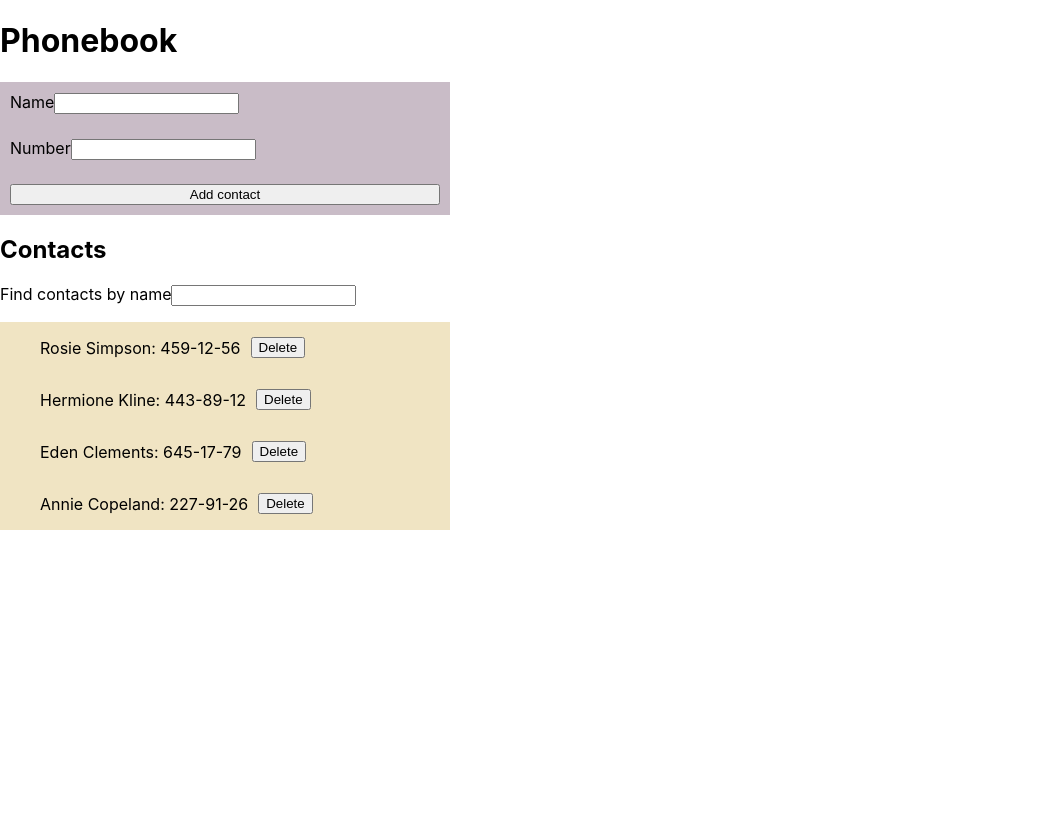
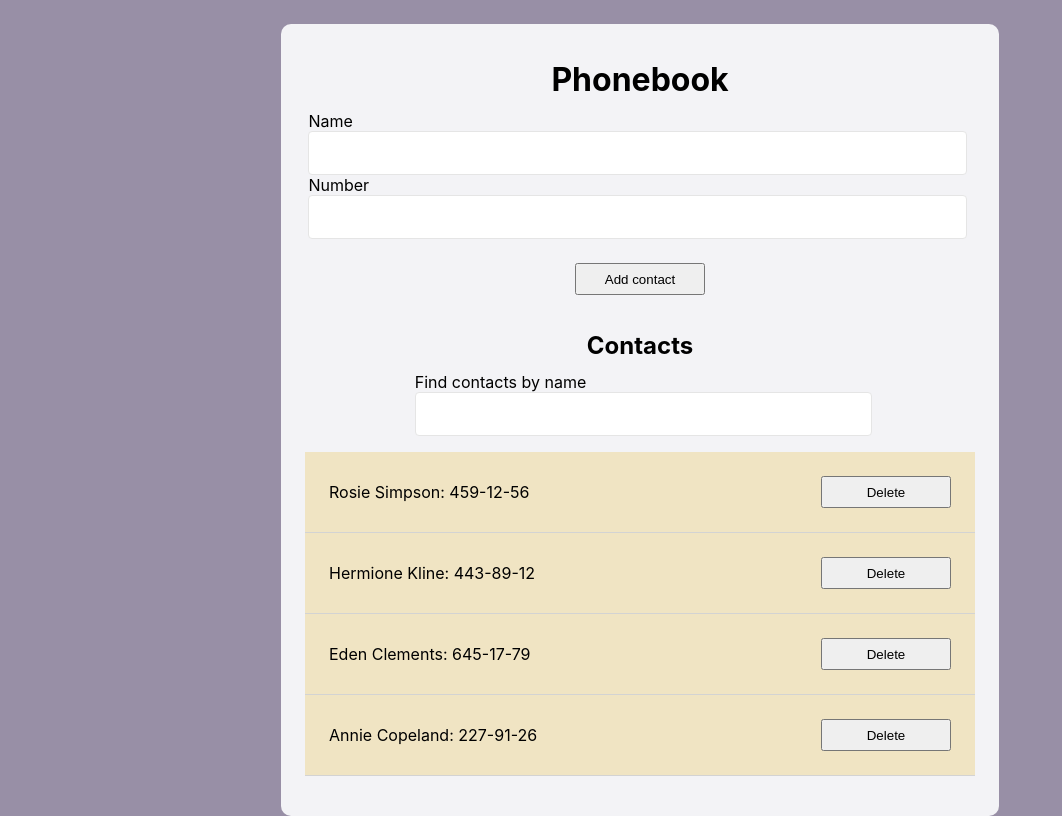
Before and after one commit to hotgorod/goit-react-hw-03-phonebook, a React (Create React App) app: page / in a window 1280 px wide. Shown: the whole page, without its empty margins (0-1062 px from the left). Built offline with nearby package versions, Linux system fonts and the light colour scheme.

Commit message:
css for form added

```diff
--- a/src/components/App.module.css
+++ b/src/components/App.module.css
@@ -1,3 +1,11 @@
 .container {
-  max-width: 450px;
+  display: flex;
+  flex-direction: column;
+  margin: auto;
+  padding: 24px;
+  align-items: center;
+  background: #f3f3f6;
+  max-width: 670px;
+  border-radius: 10px;
+margin-top: 24px;
 }
--- a/src/components/ContactForm/ContactForm..jsx
+++ b/src/components/ContactForm/ContactForm..jsx
@@ -27,6 +27,7 @@ class ContactForm extends React.Component {
         <label>
           Name
           <input
+            className={css.inputText}
             type="text"
             name="name"
             value={this.state.name}
@@ -40,6 +41,7 @@ class ContactForm extends React.Component {
         <label>
           Number
           <input
+            className={css.inputText}
             type="tel"
             name="number"
             value={this.state.number}
@@ -49,7 +51,7 @@ class ContactForm extends React.Component {
             // required
           />
         </label>
-        <button type="submit">Add contact</button>
+        <button type="submit" className={css.formButton}>Add contact</button>
       </form>
     );
   }
--- a/src/components/ContactForm/ContactForm.module.css
+++ b/src/components/ContactForm/ContactForm.module.css
@@ -1,11 +1,23 @@
 .contactForm {
-  display: flex;
-  flex-direction: column;
-  gap: 24px;
+  display: block;
 
-  padding: 10px;
-  background-color: #c9bcc7;
 }
-.contactFormInputP {
-  width: 100%;
+.inputText{
+  width: 94.5%;
+    padding: 10.5px 15px;
+    border: 1px solid #e5e5e5;
+    border-radius: 4px;
+    font-family: roboto,sans-serif;
+    font-weight: 400;
+    font-size: 18px;
 }
+.formButton{
+  display: block;
+  width: 130px;
+  height: 32px;
+  margin-top: 24px;
+  margin-bottom: 24px;
+  align-items: center;
+  margin-right: auto;
+  margin-left: auto;
+}
--- a/src/components/ContactList/ContactList.jsx
+++ b/src/components/ContactList/ContactList.jsx
@@ -1,5 +1,6 @@
 import React from 'react';
 import css from './ContactList.module.css';
+
 const ContactList = ({ contacts, onDeleteContact }) => {
   return (
     <ul className={css.list}>
@@ -8,7 +9,11 @@ const ContactList = ({ contacts, onDeleteContact }) => {
           <p className={css.contactListItemText}>
             {contactName}: {contactNumber}
           </p>
-          <button type="button" onClick={() => onDeleteContact(key)}>
+          <button
+            className={css.deleteButton}
+            type="button"
+            onClick={() => onDeleteContact(key)}
+          >
             Delete
           </button>
         </li>
--- a/src/components/ContactList/ContactList.module.css
+++ b/src/components/ContactList/ContactList.module.css
@@ -1,11 +1,29 @@
 .contactListItem {
   display: flex;
   align-items: center;
+  justify-content: space-between;
+  padding-left: 24px;
+  padding-right: 24px;
+  border-bottom: 1px solid lightgrey;
 }
 
 .contactListItemText {
   margin-right: 10px;
+
+
 }
 .list {
+  width: 100%;
+  padding: 0px;
   background-color: #f0e4c3;
 }
+
+.deleteButton {
+  display: block;
+  width: 130px;
+  height: 32px;
+  margin-top: 24px;
+  margin-bottom: 24px;
+  align-items: center;
+
+}
--- a/src/components/Filter/Filter.jsx
+++ b/src/components/Filter/Filter.jsx
@@ -1,10 +1,17 @@
-const Filter = ({filter, onChange}) => {
+import css from './Filter.module.css';
 
-    return (
-        <label>Find contacts by name
-            <input type="text" value={filter} onChange={onChange}></input>
-        </label>
-    )
-}
+const Filter = ({ filter, onChange }) => {
+  return (
+    <label>
+      Find contacts by name
+      <input
+        className={css.inputText}
+        type="text"
+        value={filter}
+        onChange={onChange}
+      ></input>
+    </label>
+  );
+};
 
 export default Filter;
--- /dev/null
+++ b/src/components/Filter/Filter.module.css
@@ -0,0 +1,9 @@
+.inputText{
+  width: 94.5%;
+    padding: 10.5px 15px;
+    border: 1px solid #e5e5e5;
+        -webkit-border-radius: 4px;
+    font-family: roboto,sans-serif;
+    font-weight: 400;
+    font-size: 18px;
+}
--- a/src/components/ListElement/ListElement.jsx
+++ /dev/null
@@ -1,5 +0,0 @@
-const ListElement = ({ }) => {
-    return
-}
-
-export default ListElement;
--- a/src/index.css
+++ b/src/index.css
@@ -7,9 +7,14 @@ body {
     sans-serif;
   -webkit-font-smoothing: antialiased;
   -moz-osx-font-smoothing: grayscale;
+  background-color: #988fa6;
 }
 
 code {
   font-family: source-code-pro, Menlo, Monaco, Consolas, 'Courier New',
     monospace;
 }
+
+h1,h2,h3,h4,h5,h6{
+  margin: 12px;
+}
```
